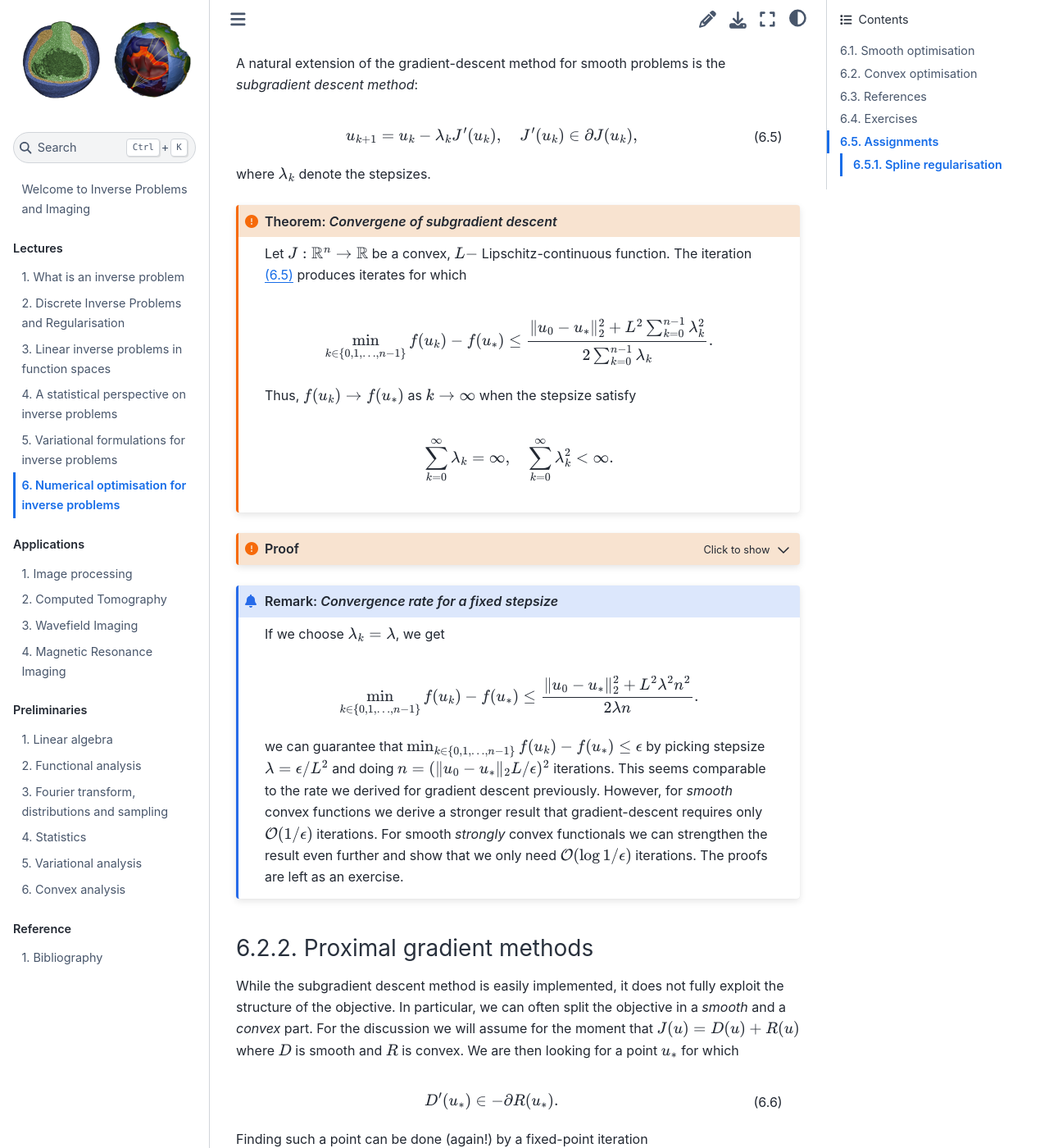
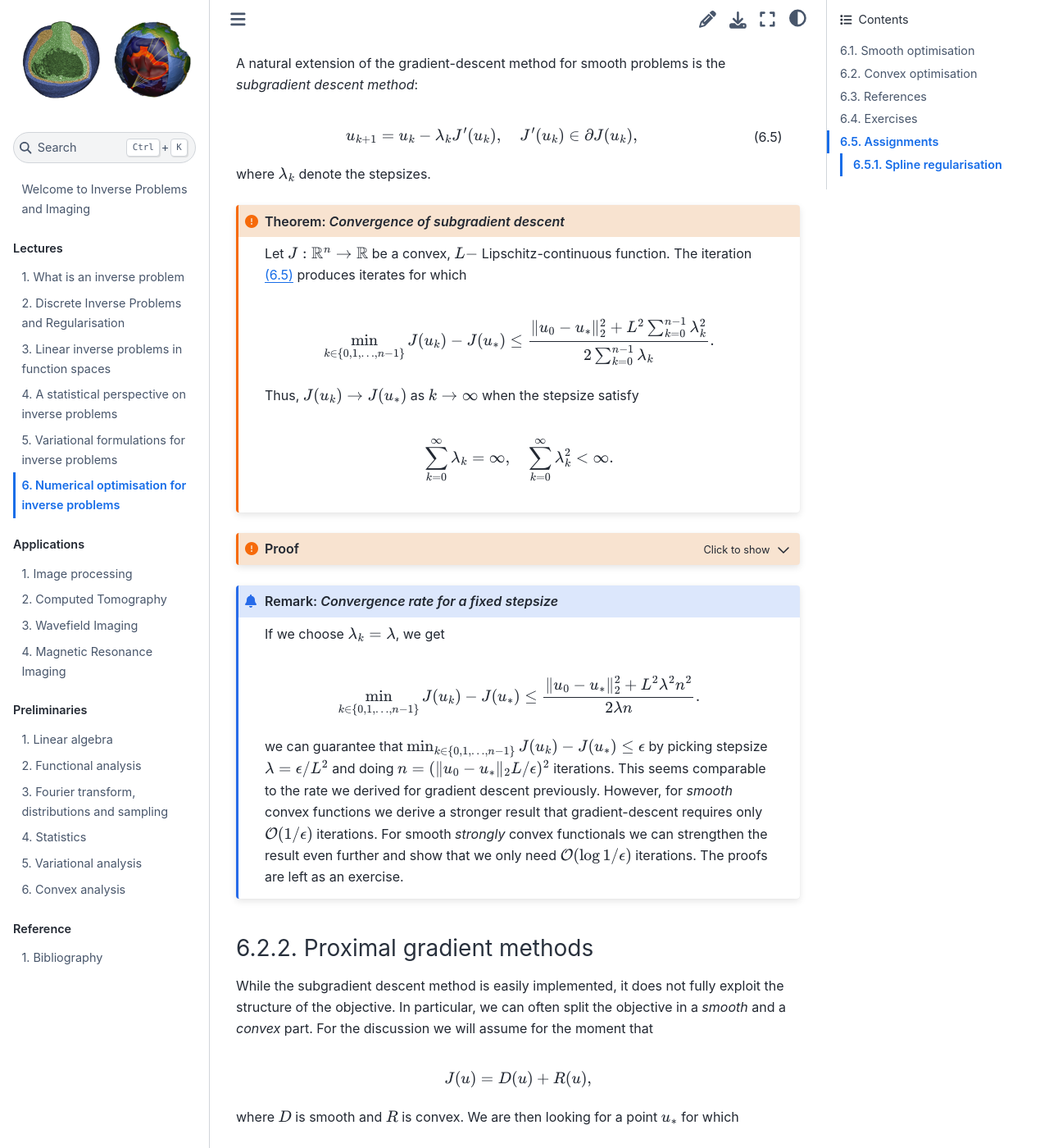
Before and after one commit to TristanvanLeeuwen/IP_and_Im_Lectures, a Jupyter Book: the page built from numerical_optimisation.md, in a window 1280 px wide and 1400 px high, scrolled down 7349 px. Shown: the whole window at 82% size. Built offline with Jupyter Book 1.0.4 settings and Sphinx 7.4.7 and the Sphinx Book theme 1.1.4, drawn with Linux system fonts in a browser that asks for light colours; cross-references to code outside the pages are shown as plain code; some of the changed lines change nothing that is shown.

Commit message:
update of chapter 6

````diff
--- a/numerical_optimisation.md
+++ b/numerical_optimisation.md
@@ -377,14 +377,14 @@
 
 where $\lambda_k$ denote the stepsizes.
 
-```{admonition} Theorem: *Convergene of subgradient descent*
+```{admonition} Theorem: *Convergence of subgradient descent*
 :class: important
 
 Let $J : \mathbb{R}^n \rightarrow \mathbb{R}$ be a convex, $L-$ Lipschitz-continuous function. The iteration {eq}`subgradient_descent` produces iterates for which
 
-$$\min_{k\in\{0,1,\ldots,n-1\}} f(u_k) - f(u_*) \leq \frac{\|u_0 - u_*\|_2^2 + L^2 \sum_{k=0}^{n-1}\lambda_k^2}{2\sum_{k=0}^{n-1}\lambda_k}.$$
+$$\min_{k\in\{0,1,\ldots,n-1\}} J(u_k) - J(u_*) \leq \frac{\|u_0 - u_*\|_2^2 + L^2 \sum_{k=0}^{n-1}\lambda_k^2}{2\sum_{k=0}^{n-1}\lambda_k}.$$
 
-Thus, $f(u_k) \rightarrow f(u_*)$ as $k\rightarrow \infty$ when the stepsize satisfy
+Thus, $J(u_k) \rightarrow J(u_*)$ as $k\rightarrow \infty$ when the stepsize satisfy
 
 $$\sum_{k=0}^{\infty} \lambda_k = \infty, \quad \sum_{k=0}^{\infty} \lambda_k^2 < \infty.$$
 ```
@@ -392,21 +392,32 @@
 ```{admonition} Proof
 :class: important, dropdown
 
-...
+By using the definition of $u_{k+1}$ and the subgradient inequality, we find
 
+$$\|u_{k+1} - u_*\|_2^2 \leq \|u_{k} - u_*\|_2^2 -2 \lambda_k \left(J_k - J_*\right) + \lambda_k^2\|J'_k\|_2^2.$$
+
+Applying this inequality recursively on $u_{k}$ yields
+
+$$\|u_{k+1} - u_*\|_2^2 \leq \|u_0 - u_*\|_2^2 -2\sum_{i=0}^k \lambda_i \left(J_i - J_*\right) + \sum_{i=0}^k \lambda_k \|J'_i\|_2^2.$$
+
+Using Lipschitz continuity of $J$, we find $\|J'(u)\|_2 \leq L$ which can be used to yield the desired result.
 ```
 
 ```{admonition} Remark: *Convergence rate for a fixed stepsize*
 If we choose $\lambda_k = \lambda$, we get
 
-$$\min_{k\in\{0,1,\ldots,n-1\}} f(u_k) - f(u_*) \leq \frac{\|u_0 - u_*\|_2^2 + L^2 \lambda^2 n^2}{2\lambda n}.$$
+$$\min_{k\in\{0,1,\ldots,n-1\}} J(u_k) - J(u_*) \leq \frac{\|u_0 - u_*\|_2^2 + L^2 \lambda^2 n^2}{2\lambda n}.$$
 
-we can guarantee that $\min_{k\in\{0,1,\ldots,n-1\}} f(u_k) - f(u_*) \leq \epsilon$ by picking stepsize $\lambda = \epsilon/L^2$ and doing $n = (\|u_0-u_*\|_2L/\epsilon)^2$ iterations. This seems comparable to the rate we derived for gradient descent previously. However, for *smooth* convex functions we derive a stronger result that gradient-descent requires only $\mathcal{O}(1/\epsilon)$ iterations. For smooth *strongly* convex functionals we can strengthen the result even further and show that we only need $\mathcal{O}(\log 1/\epsilon)$ iterations. The proofs are left as an exercise.
+we can guarantee that $\min_{k\in\{0,1,\ldots,n-1\}} J(u_k) - J(u_*) \leq \epsilon$ by picking stepsize $\lambda = \epsilon/L^2$ and doing $n = (\|u_0-u_*\|_2L/\epsilon)^2$ iterations. This seems comparable to the rate we derived for gradient descent previously. However, for *smooth* convex functions we derive a stronger result that gradient-descent requires only $\mathcal{O}(1/\epsilon)$ iterations. For smooth *strongly* convex functionals we can strengthen the result even further and show that we only need $\mathcal{O}(\log 1/\epsilon)$ iterations. The proofs are left as an exercise.
 ```
 
 ### Proximal gradient methods
 
-While the subgradient descent method is easily implemented, it does not fully exploit the structure of the objective. In particular, we can often split the objective in a *smooth* and a *convex* part. For the discussion we will assume for the moment that $J(u) = D(u) + R(u)$ where $D$ is smooth and $R$ is convex. We are then looking for a point $u_*$ for which
+While the subgradient descent method is easily implemented, it does not fully exploit the structure of the objective. In particular, we can often split the objective in a *smooth* and a *convex* part. For the discussion we will assume for the moment that
+
+$$J(u) = D(u) + R(u),$$
+
+where $D$ is smooth and $R$ is convex. We are then looking for a point $u_*$ for which
 
 ```{math}
 :label: diff_inclusion
@@ -670,20 +681,20 @@
 
 $$\|u^{(k+1)} - u^*\| \leq \rho \|u^{(k)} - u*\|,$$
 
-where $u^*$. To show this we start from the iteration and substract the fixed-point and use that $\nabla f(u^*) = 0$ to get
+where $u^*$. To show this we start from the iteration and substract the fixed-point and use that $J'(u^*) = 0$ to get
 
-$$(u^{(k+1)} - u^*) = (u^{(k)} - u^*) - \alpha (\nabla f(u^{(k)}) - \nabla f (u^*)).$$
+$$(u^{(k+1)} - u^*) = (u^{(k)} - u^*) - \alpha (J'(u^{(k)}) - J'(u^*)).$$
 
 Next use Taylor to express
 
-$$\nabla f(u^{(k)}) - \nabla f (u^*) = \nabla^2 f(\eta^{(k)}) (u^{(k)} - u^*),$$
+$$J'(u^{(k)}) - J'(u^*) = J''(\eta^{(k)}) (u^{(k)} - u^*),$$
 
 with $\eta^{(k)} = t u^{(k)} + (1-t)u^*$ for some $t \in [0,1]$. We then get
 
-$$\|u^{(k+1)} - u^*\|_2 \leq \|I - \alpha \nabla^2 f(\eta^{(k)})\|_2 \|u^{(k)} - u^*\|_2.$$
+$$\|u^{(k+1)} - u^*\|_2 \leq \|I - \alpha J''(\eta^{(k)})\|_2 \|u^{(k)} - u^*\|_2.$$
 
-For linear convergence we need $\|I - \alpha \nabla^2 f(\eta^{(k)})\|_2 < 1$. We use that $\|A\|_2 = \sigma_{\max}(A)$. (cf. [Matrix norms](https://en.wikipedia.org/wiki/Matrix_norm#Special_cases))
-Since the eigenvalues of $\nabla^2 f$ are bounded by $L$ we need $0 < \alpha < 2/L$ to ensure this.
+For linear convergence we need $\|I - \alpha J''(\eta^{(k)})\|_2 < 1$. We use that $\|A\|_2 = \sigma_{\max}(A)$. (cf. [Matrix norms](https://en.wikipedia.org/wiki/Matrix_norm#Special_cases))
+Since the eigenvalues of $\J''$ are bounded by $L$ we need $0 < \alpha < 2/L$ to ensure this.
 ```
 
 * Determine the value of $\alpha$ for which the iteration converges fastest.
@@ -693,7 +704,7 @@
 
 The smaller the bound on the constant $\rho$, the faster the convergence. We have
 
-$$\|I - \alpha \nabla^2 f(\eta^{(k)})\|_2 = \ \max (|1 - \alpha \mu|, |1 - \alpha L|).$$
+$$\|I - \alpha J''(\eta^{(k)})\|_2 = \ \max (|1 - \alpha \mu|, |1 - \alpha L|).$$
 
 We obtain the smalles possible value by making both terms equal, for which we need
 
````
